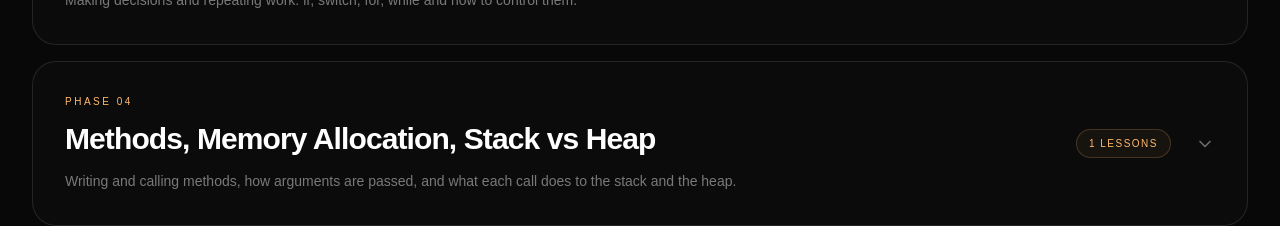
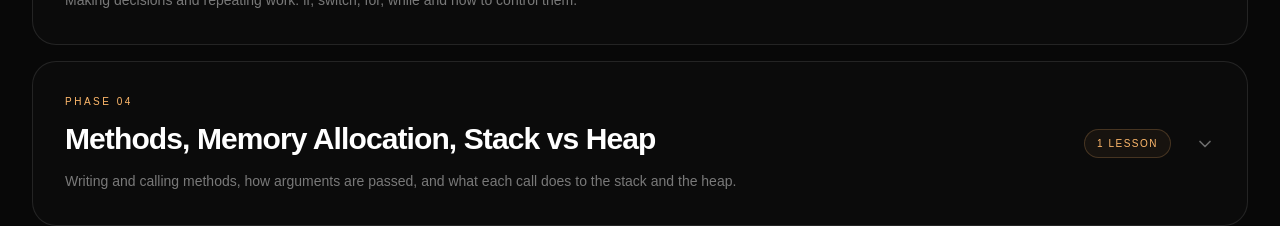
Before and after one commit to kumarprince06/prince-portfolio, a Next.js app: page /writing/java in a window 1280 px wide. Shown: the part 2400-2626 px from the top of the page. Built offline with nearby package versions, Linux system fonts and the light colour scheme.

Commit message:
fix: singular lesson count on one-lesson phases

```diff
--- a/app/writing/[category]/page.tsx
+++ b/app/writing/[category]/page.tsx
@@ -129,7 +129,9 @@ function PhaseList({
                   : "border-white/10 text-white/35"
               }`}
             >
-              {ready ? `${phaseEntries.length} lessons` : "Coming soon"}
+              {ready
+                ? `${phaseEntries.length} lesson${phaseEntries.length === 1 ? "" : "s"}`
+                : "Coming soon"}
             </span>
           </div>
         );
```
